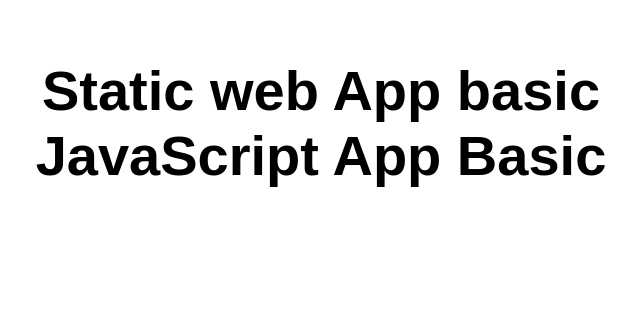
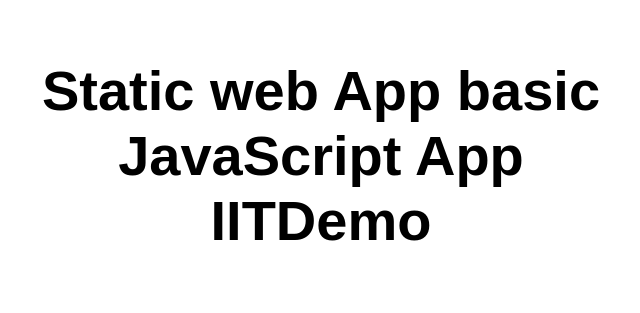
Before and after one commit to RajKrishnanIIT/swiittest, a website: page src/index.html in a window 1280 px wide. Shown: the whole page, without its empty margins (319-959 px from the left). Drawn offline with Linux system fonts and the light colour scheme.

Commit message:
Small Change

```diff
--- a/src/index.html
+++ b/src/index.html
@@ -10,7 +10,7 @@
 
 <body>
   <main>
-    <h1>Static web App basic JavaScript App Basic</h1>
+    <h1>Static web App basic JavaScript App IITDemo</h1>
   </main>
 </body>
 
```
